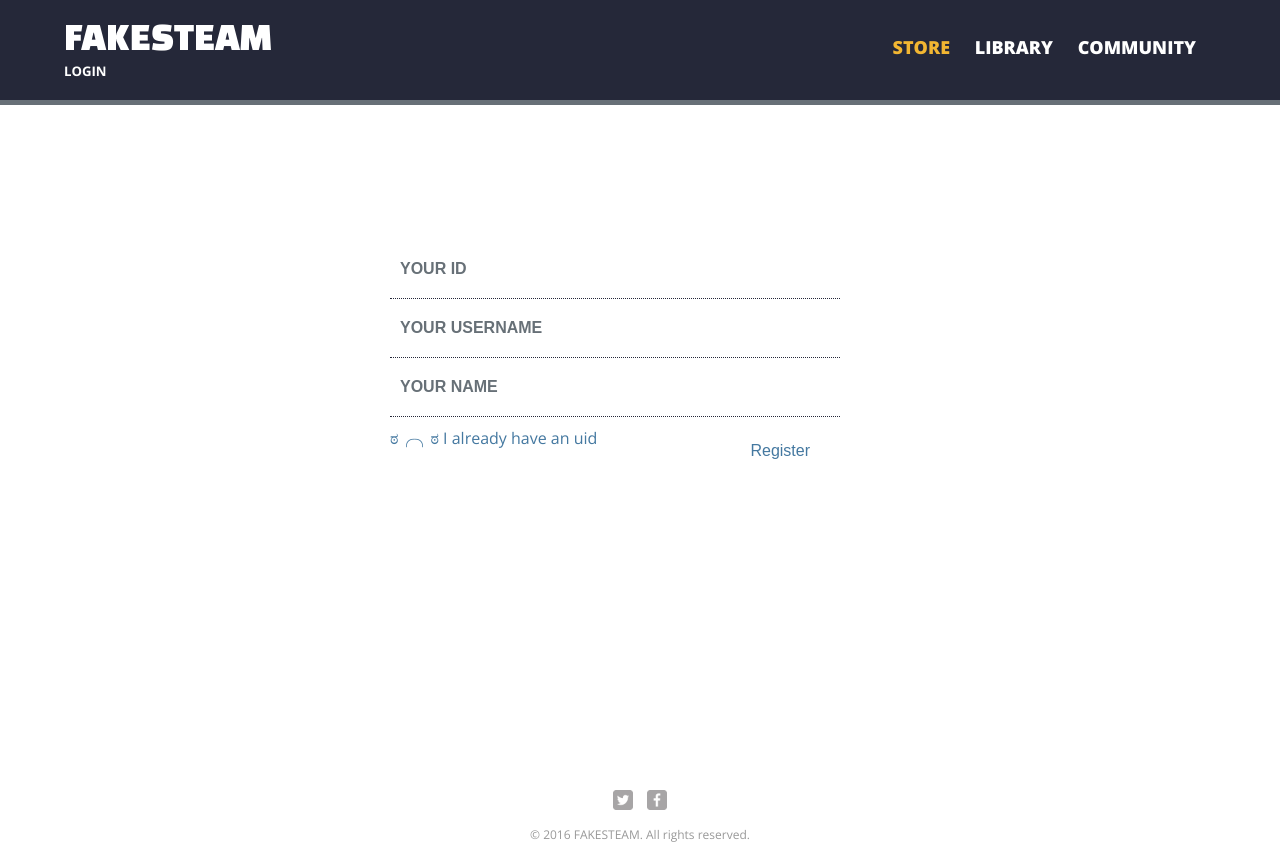
After one commit to JY-H/fakesteam, a Flask app: page /register_gamer/ in a window 1280 px wide. The commit adds this page. Run offline with Flask 2, Linux system fonts and the light colour scheme.

Commit message:
login, registration, logout fully functional.

```diff
--- a/app/__init__.py
+++ b/app/__init__.py
@@ -1,4 +1,6 @@
 from flask import Flask
 
 app = Flask(__name__)
+app.secret_key = 'super secret key'
+app.config['SESSION_TYPE'] = 'filesystem'
 from app import views
--- a/app/static/css/main.css
+++ b/app/static/css/main.css
@@ -196,7 +196,6 @@ nav a.selected, nav a:hover {
   color: #f2b632;
 }
 
-
 /**********************************************
  LOGIN AND REGISTER
 **********************************************/
@@ -217,8 +216,6 @@ nav a.selected, nav a:hover {
   border: none;
   font-size: 1em;
   color: #4478a0;
-  text-transform: uppercase;
-  text-transform: uppercase;
   font-weight: bold;
   border-bottom: 1.5px dotted #252839;
   -moz-box-sizing: border-box;
@@ -231,12 +228,16 @@ nav a.selected, nav a:hover {
 }
 .input-txt:-moz-placeholder {
   color: #677077;
+  text-transform: uppercase;
 }
 .input-txt:-ms-input-placeholder {
   color: #677077;
+  text-transform: uppercase;
+
 }
 .input-txt::-webkit-input-placeholder {
   color: #677077;
+  text-transform: uppercase;
 }
 
 .login-footer {
--- a/app/templates/base.html
+++ b/app/templates/base.html
@@ -15,8 +15,9 @@
 
     <div id="header">
       <a href="/"> <h1>FAKESTEAM </h1></a>
-        {% if user %}
-        <h2>Welcome, <b>{{user.name}}</b></h2>
+        {% if name %}
+        <h2>Welcome, <b>{{name}}.</b><br>
+            <a href="/logout/"><b>LOGOUT</b></a></h2>
         {% else %}
         <a href="/login/"><h2><b>LOGIN</b></h2></a>
         {% endif %}
--- /dev/null
+++ b/app/templates/register_gamer.html
@@ -0,0 +1,28 @@
+{% extends "base.html" %}
+{% block content %}
+<div class="container">
+   <div class="login">
+       {% with messages = get_flashed_messages() %}
+       {% if messages %}
+       <p class="register-login-link">
+           {% for message in messages %}
+           {{ message }}
+           {% endfor %}
+       </p>
+       {% endif %}
+       {% endwith %}
+      <form method="post" action="/register_gamer/">
+        <input type="number" name="uid" placeholder="Your ID" required="required" class="input-txt" />
+        <input type="text" name="username" placeholder="Your Username" required="required" class="input-txt" />
+          <input type="text" name="name" placeholder="Your Name" required="required" class="input-txt" />
+          <div class="login-footer">
+             <a href="/login/" class="register-login-link">
+              <span>ಠ╭╮ಠ</span>
+              I already have an uid
+            </a>
+            <button type="submit" class="btn btn--right">Register  </button>
+          </div>
+      </form>
+  </div>
+</div>
+{% endblock %}
--- a/app/views.py
+++ b/app/views.py
@@ -1,9 +1,10 @@
 import os
 from sqlalchemy import *
 from sqlalchemy.pool import NullPool
-from flask import Flask, request, render_template, g, redirect, Response
+from flask import Flask, flash, request, render_template, g, redirect, Response, url_for, session
 from app import app
 from server import test_server, fakesteam_server
+import gc
 
 server = fakesteam_server()
 
@@ -46,13 +47,113 @@ def index():
         games.append(game)
     cursor.close()
 
-    print games
-    return render_template('index.html', games=games)
+    user = None
+    if session.has_key('name'):
+        user = session['name']
+
+    return render_template('index.html', games=games, name=user)
 
 @app.route('/login/', methods=['GET', 'POST'])
 def login():
+    if request.method == 'POST':
+        uid = request.form['uid']
+        cmd = "select * from users where users.uid =%s"
+        cursor = g.conn.execute(cmd, (uid))
+
+        if cursor.rowcount <= 0:
+            flash("Invalid ID. Please try again.")
+            return render_template('login.html')
+        else:
+            cmd = "select name from users where users.uid=%s"
+            cursor = g.conn.execute(cmd, (uid))
+            name = cursor.fetchone()
+
+            session['uid'] = uid
+            session['name'] = str(name.name)
+
+            # check if user is developer or gamer
+            cmd = "select * from gamers where gamers.uid=%s"
+            cursor = g.conn.execute(cmd, (uid))
+            if cursor.rowcount > 0:
+                session['permissions'] = 'gamer'
+            else:
+                session['permissions'] = 'dev'
+            return redirect(url_for('index'))
+
     return render_template('login.html')
 
-@app.route('/register/', methods=['GET', 'POST'])
-def register():
-    return render_template('register.html')
+@app.route('/logout/')
+def logout():
+    session.clear()
+    return redirect(url_for('index'))
+
+@app.route('/register_gamer/', methods=['GET', 'POST'])
+def register_gamer():
+    # if it's a POST request
+    if request.method == 'POST':
+        # get the information
+        uid = request.form['uid']
+        username = request.form['username']
+        name = request.form['name']
+        cmd = "select * from users where users.uid =%s"
+        cursor = g.conn.execute(cmd, (uid))
+
+        # check uid unique
+        if cursor.rowcount > 0:
+            flash("That ID is already taken! Choose another one.")
+            return render_template('register.html')
+
+        # check username unique
+        cmd = "select * from gamers where gamers.username=%s"
+        cursor = g.conn.execute(cmd, (username))
+        if cursor.rowcount > 0:
+            flash("That username is already taken! Choose another one.")
+            return render_template('register.html')
+
+        cmd = "insert into users values(%s, %s)"
+        g.conn.execute(cmd, (uid, name))
+        cmd = "insert into gamers values(%s, %s)"
+        g.conn.execute(cmd, (uid, username))
+        gc.collect()
+
+        session['logged_in'] = True
+        session['uid'] = uid
+        session['name'] = name
+        session['permissions'] = 'gamer'
+
+        return redirect(url_for('index'))
+
+    return render_template('register_gamer.html')
+
+
+@app.route('/register_dev/', methods=['GET', 'POST'])
+def register_dev():
+    # if it's a POST request
+    if request.method == 'POST':
+        # get the information
+        uid = request.form['uid']
+        name = request.form['name']
+        yrs_dev = request.form['exp_dev']
+        cmd = "select * from users where users.uid =%s"
+        cursor = g.conn.execute(cmd, (uid))
+
+        # check uid unique
+        if cursor.rowcount > 0:
+            flash("That ID is already taken! Choose another one.")
+            return render_template('register.html')
+        else:
+            cmd = "insert into users values(%s, %s)"
+            g.conn.execute(cmd, (uid, name))
+            cmd = "insert into developers values(%s, %s)"
+            g.conn.execute(cmd, (uid, yrs_dev))
+        g.conn.close()
+        gc.collect()
+
+        session['logged_in'] = True
+        session['uid'] = uid
+        session['name'] = name
+        session['permissions'] = 'dev'
+
+        return redirect(url_for('index'))
+
+    return render_template('register_dev.html')
```
Also changed, not shown: app/templates/login.html (+7 -4 lines), app/templates/register.html (deleted, +0 -20 lines), app/templates/register_dev.html (added, +28 -0 lines).
